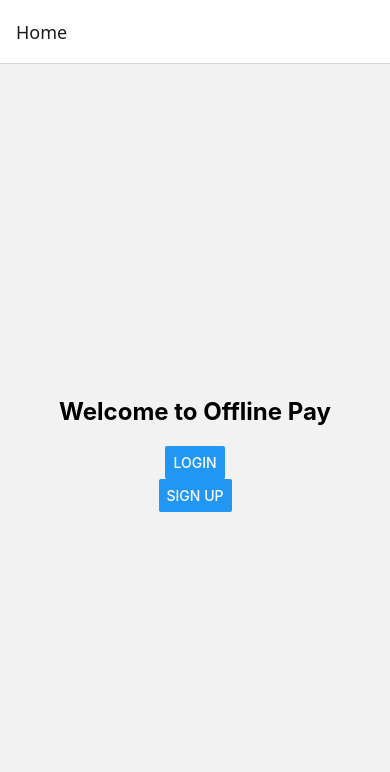
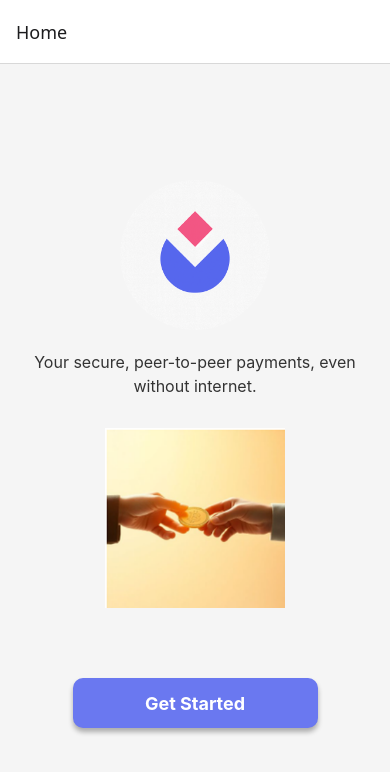
Before and after one commit to ezinneanne/mesh-network, a React Native app: screen /Home in a window 390 px wide. Shown: the top 772 px of the page. Built offline with nearby package versions, Linux system fonts and the light colour scheme.

Commit message:
add HomeScreen.js

```diff
--- a/screens/HomeScreen.js
+++ b/screens/HomeScreen.js
@@ -1,17 +1,83 @@
 import React from 'react';
-import { View, Text, Button, StyleSheet } from 'react-native';
+import { View, Text, Image, TouchableOpacity, StyleSheet } from 'react-native';
 
 export default function HomeScreen({ navigation }) {
   return (
     <View style={styles.container}>
-      <Text style={styles.title}>Welcome to Offline Pay</Text>
-      <Button title="Login" onPress={() => navigation.navigate('Login')} />
-      <Button title="Sign Up" onPress={() => navigation.navigate('SignUp')} />
+      <Image
+        source={require('../assets/offlinepaylogo_transparent.png')}
+        style={styles.logo}
+        accessibilityLabel="Offline Pay Logo"
+      />
+
+      <Text style={styles.paragraph}>
+        Your secure, peer-to-peer payments, even without internet.
+      </Text>
+
+      <Image
+        source={require('../assets/twopeopleholdingbitcoin.png')}
+        style={styles.illustration}
+        accessibilityLabel="Secure Payments Illustration"
+      />
+
+      <View style={{ height: 30 }} />
+
+      <TouchableOpacity
+        style={styles.customButton}
+        onPress={() => navigation.navigate('Login')}
+      >
+        <Text style={styles.customButtonText}>Get Started</Text>
+      </TouchableOpacity>
+
     </View>
   );
 }
 
 const styles = StyleSheet.create({
-  container: { flex: 1, justifyContent: 'center', alignItems: 'center' },
-  title: { fontSize: 24, fontWeight: 'bold', marginBottom: 20 }
+  container: {
+    flex: 1,
+    justifyContent: 'center',
+    alignItems: 'center',
+    padding: 20, // Add some padding around the content
+    backgroundColor: '#f5f5f5', // Optional: light background
+  },
+  logo: {
+    width: 150,
+    height: 150,
+    marginBottom: 20, // Space below the logo
+    borderRadius: 75, // Make it circular if desired
+  },
+  paragraph: {
+    fontSize: 16,
+    textAlign: 'center',
+    marginBottom: 30, // Space below the paragraph
+    color: '#333',
+    lineHeight: 24,
+  },
+  illustration: {
+    width: '80%', // Responsive width
+    height: 180, // Fixed height for the illustration
+    resizeMode: 'contain', // Ensures the image fits within the bounds
+    marginBottom: 20, // Space below the illustration
+  },
+  customButton: {
+    backgroundColor: '#6a78f0', // The requested color
+    width: '70%', // Some width
+    minHeight: 50, // Minimal height
+    justifyContent: 'center',
+    alignItems: 'center',
+    borderRadius: 10, // Rounded corners for the button
+    paddingVertical: 12, // Vertical padding for touch target
+    marginTop: 20, // Space above the button
+    shadowColor: '#000', // Optional: Add shadow for depth
+    shadowOffset: { width: 0, height: 4 },
+    shadowOpacity: 0.3,
+    shadowRadius: 5,
+    elevation: 8, // Android shadow
+  },
+  customButtonText: {
+    color: '#ffffff', // White text color
+    fontSize: 18,
+    fontWeight: 'bold',
+  },
 });
```
Also changed, not shown: assets/offlinepaylogo_transparent.png (added), assets/twopeopleholdingbitcoin.png (added).
